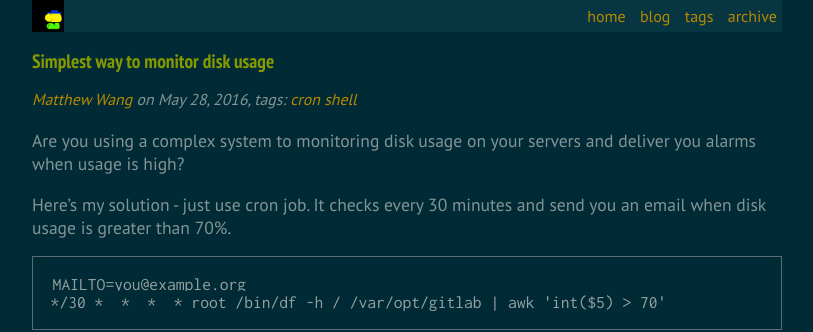
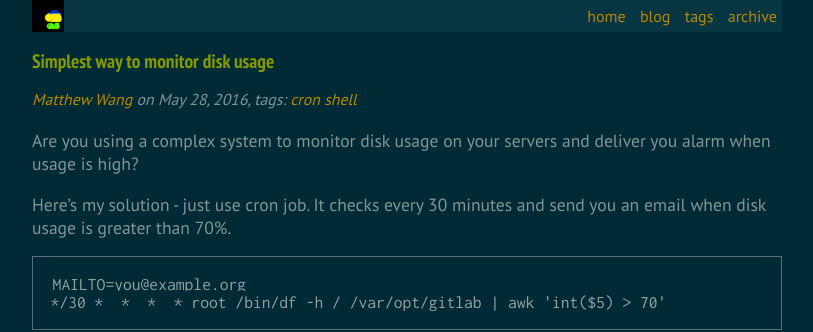
Before and after one commit to ymattw/joyus, a Jekyll site: the page built from _posts/2016-05-28-simplest-way-to-monitor-disk-usage.md, in a window 1280 px wide. Shown: the top 332 px of the page, without its empty margins (233-1046 px from the left). Built offline with Jekyll 4.4.1, drawn with Linux system fonts in a browser that asks for light colours; comment, search, counter and statistics services are not loaded.

Commit message:
Grammatical fix

```diff
--- a/_posts/2016-05-28-simplest-way-to-monitor-disk-usage.md
+++ b/_posts/2016-05-28-simplest-way-to-monitor-disk-usage.md
@@ -4,8 +4,8 @@ title: Simplest way to monitor disk usage
 tags: [cron, shell]
 ---
 
-Are you using a complex system to monitoring disk usage on your servers and
-deliver you alarms when usage is high?
+Are you using a complex system to monitor disk usage on your servers and
+deliver you alarm when usage is high?
 
 Here's my solution - just use cron job.  It checks every 30 minutes and send
 you an email when disk usage is greater than 70%.
```
